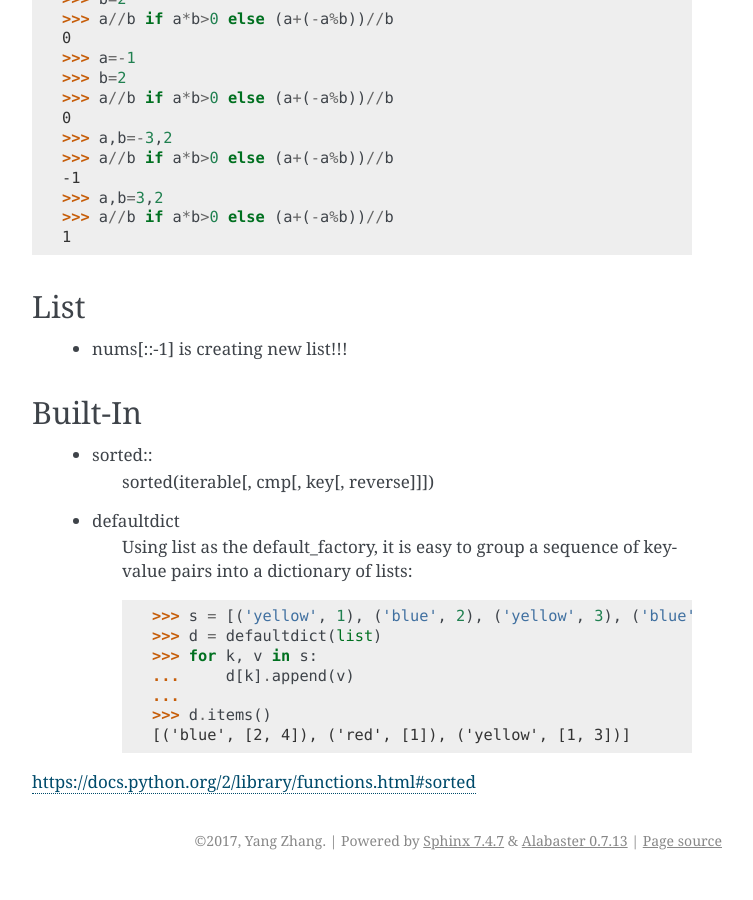
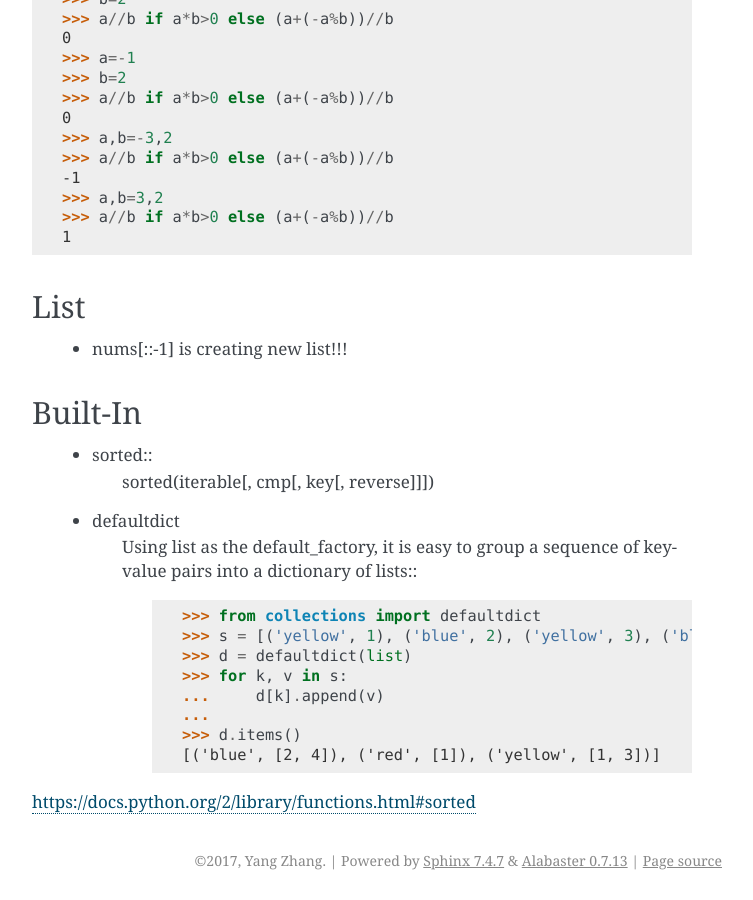
Before and after one commit to sheep-sheep/Mywebsite, a Sphinx documentation site: the page built from mysite/sphinx/python_tips.rst, in a window 1280 px wide and 900 px high, scrolled down 1648 px. Shown: the whole window, without its empty margins (388-1141 px from the left). Built offline with Sphinx 7.4.7, drawn with Linux system fonts in a browser that asks for light colours; formulas are drawn with MathJax 3.

Commit message:
'implementdfs'

```diff
--- a/mysite/sphinx/python_tips.rst
+++ b/mysite/sphinx/python_tips.rst
@@ -89,7 +89,7 @@ Built-In
 
     * defaultdict
         Using list as the default_factory, it is easy to group a sequence of key-value pairs into a dictionary of lists::
-
+            >>> from collections import defaultdict
             >>> s = [('yellow', 1), ('blue', 2), ('yellow', 3), ('blue', 4), ('red', 1)]
             >>> d = defaultdict(list)
             >>> for k, v in s:
```
